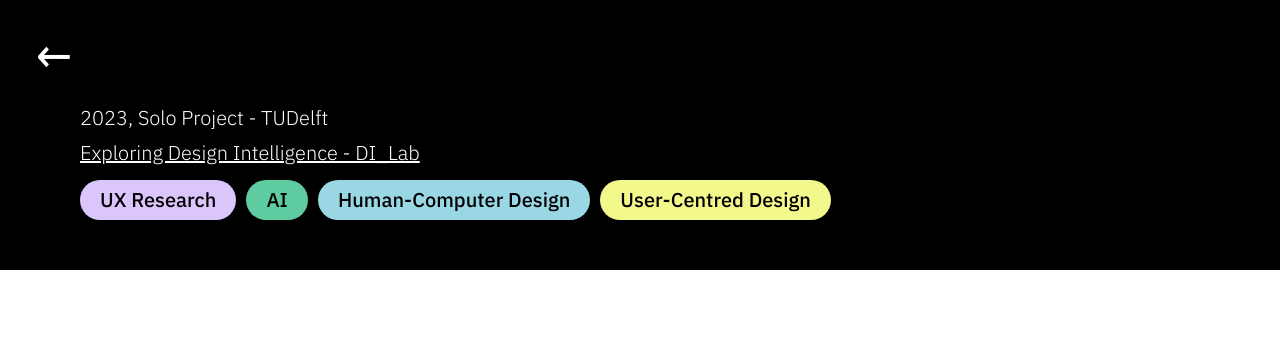
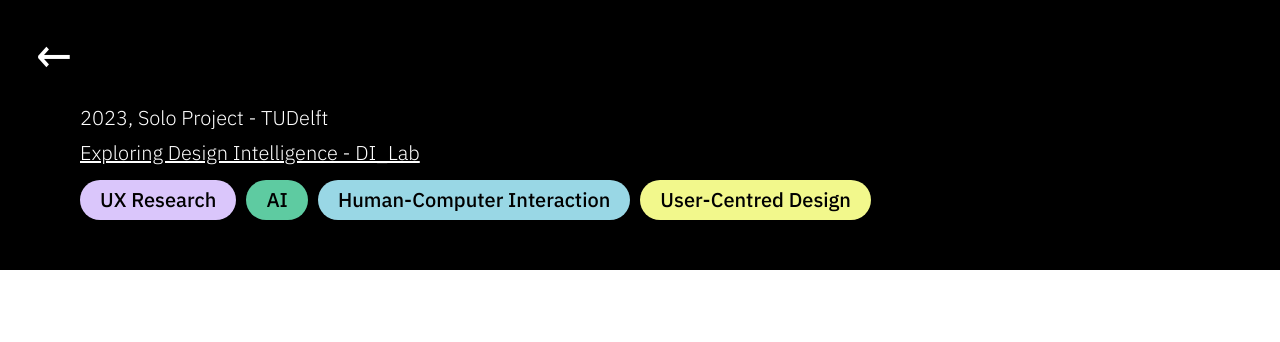
Before and after one commit to Costanzadar/Portfolio, a plain HTML site: page Projects/Design Methods with AI.html in a window 1280 px wide. Shown: the top 342 px of the page. Drawn offline with nearby package versions, Linux system fonts and the light colour scheme; a web font is replaced by a local one.

Commit message:
Photos and HCI label

```diff
--- a/Projects/Design Methods with AI.html
+++ b/Projects/Design Methods with AI.html
@@ -309,7 +309,7 @@
         <div class="badges-container">
               <span class="badge" style="background-color: #DAC6FB;">UX Research</span>
               <span class="badge" style="background-color: #5ECBA1;">AI</span>
-              <span class="badge" style="background-color: #99D7E5;">Human-Computer Design</span>
+              <span class="badge" style="background-color: #99D7E5;">Human-Computer Interaction</span>
               <span class="badge" style="background-color: #F2F88C;">User-Centred Design</span>
           </div>
       </div>
```
Also changed, not shown: Projects/FordAmigo.html (+1 -1 lines), Projects/Fundamentals to The Tree Storage.html (+1 -1 lines), Projects/How might chatGPT the accessibility of quantum computing.html (+1 -1 lines), Projects/Quantum Card Deck.html (+1 -1 lines), Photo/background-image.jpg.
